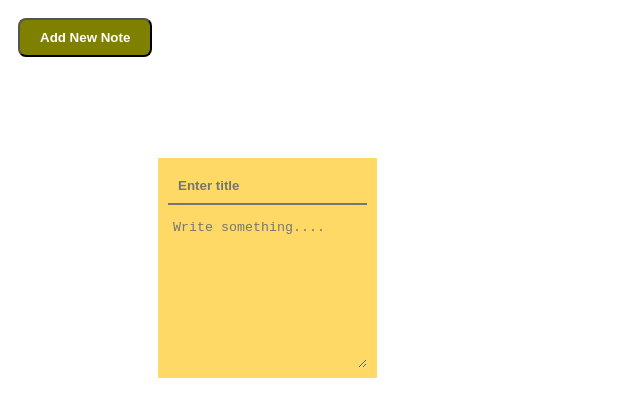
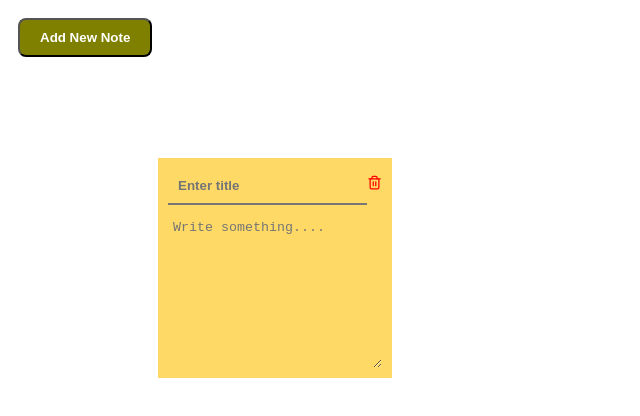
Before and after one commit to React-Ts-Apps/drag-and-drop-notes, a React (Vite) app: page / in a window 1280 px wide. Shown: the top 416 px of the page, without its empty margins (0-640 px from the left). Built offline with nearby package versions, Linux system fonts and the light colour scheme.

Commit message:
delete notes

```diff
--- a/src/components/NotesBoard/Note.tsx
+++ b/src/components/NotesBoard/Note.tsx
@@ -1,6 +1,8 @@
+
 import { NoteItemProps } from "../../types/notes"
+import DeleteButton from "../ui/DeleteButton"
 
-const Note = ({ note, onChange, onMouseDown }: NoteItemProps) => {
+const Note = ({ note, onChange, onMouseDown, deleteNote }: NoteItemProps) => {
     return (
         <div className="sticky-note"
             style={{
@@ -10,11 +12,14 @@ const Note = ({ note, onChange, onMouseDown }: NoteItemProps) => {
             }}
             onMouseDown={(e) => onMouseDown(e, note.id)}
         >
-            <input placeholder="Enter title"
-                value={note.title}
-                className="note-title"
-                onChange={(e) => onChange(note.id, "title", e.target.value)}
-            />
+            <div>
+                <input placeholder="Enter title"
+                    value={note.title}
+                    className="note-title"
+                    onChange={(e) => onChange(note.id, "title", e.target.value)}
+                />
+                <DeleteButton color="red" size={15} onClick={() => deleteNote(note.id)} />
+            </div>
             <textarea placeholder="Write something...." value={note.content}
                 className="note-content"
                 onChange={(e) =>
--- a/src/components/NotesBoard/NotesBoard.tsx
+++ b/src/components/NotesBoard/NotesBoard.tsx
@@ -57,11 +57,19 @@ const NotesBoard = () => {
         })
     }
 
+    const deleteNote = (id: number) => {
+        setNotes(prev => prev.filter(note => note.id !== id))
+    }
+
     return (
         <div className="notes-board">
             <AddNoteButton onAddNote={addNote} />
             {notes.map((note) => (
-                <Note key={note.id} note={note} onChange={handleChange} onMouseDown={handleMouseDown} />
+                <Note key={note.id} note={note}
+                    onChange={handleChange}
+                    onMouseDown={handleMouseDown}
+                    deleteNote={deleteNote}
+                />
             ))}
         </div>
     )
--- /dev/null
+++ b/src/components/ui/DeleteButton.tsx
@@ -0,0 +1,11 @@
+import { Trash2 } from "lucide-react"
+import { DeleteButtonProps } from "../../types/notes"
+
+const DeleteButton = ({ color, size, onClick }: DeleteButtonProps) => {
+    return <Trash2 color={color} size={size}
+        style={{
+            cursor: "pointer"
+        }}
+        onClick={onClick} />
+}
+export default DeleteButton
```
Also changed, not shown: src/types/notes.ts (+7 -0 lines).
